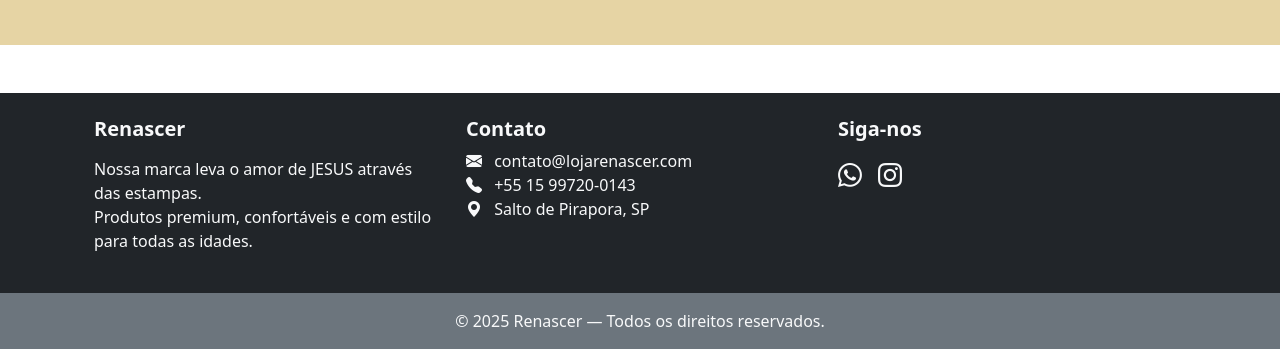
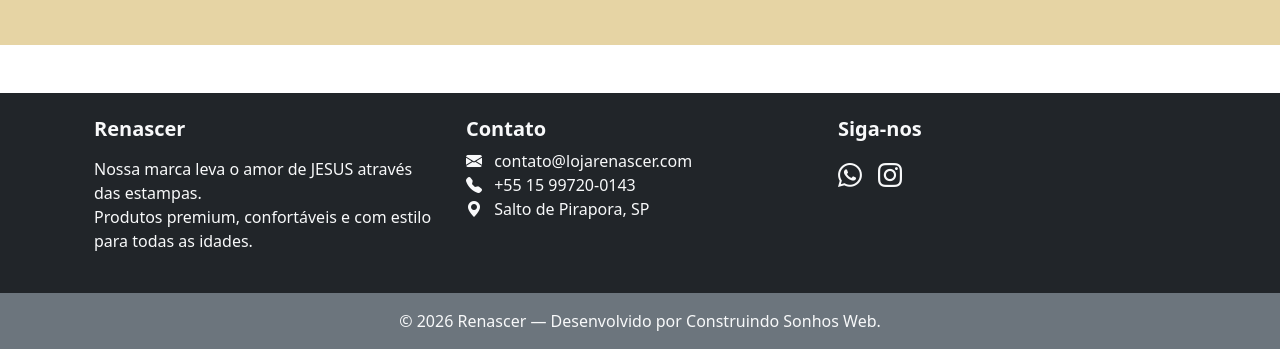
Before and after one commit to Renascer2025/renascer, a website: page index.html in a window 1280 px wide. Shown: the part 5436-5785 px from the top of the page. Drawn offline with nearby package versions, Linux system fonts and the light colour scheme.

Commit message:
Update index.html

```diff
--- a/index.html
+++ b/index.html
@@ -464,7 +464,7 @@
 
 
         <div class="text-center p-3 bg-secondary">
-            © 2025 Renascer — Todos os direitos reservados.
+           © 2026 Renascer — Desenvolvido por Construindo Sonhos Web.
         </div>
     </footer>
 
```
